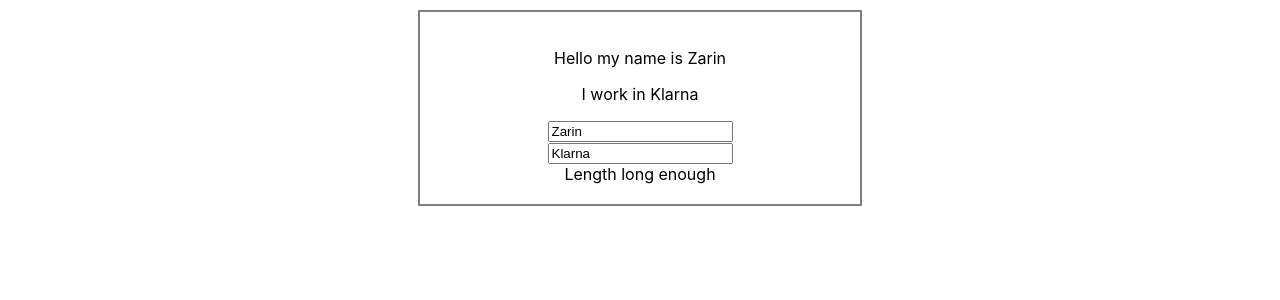
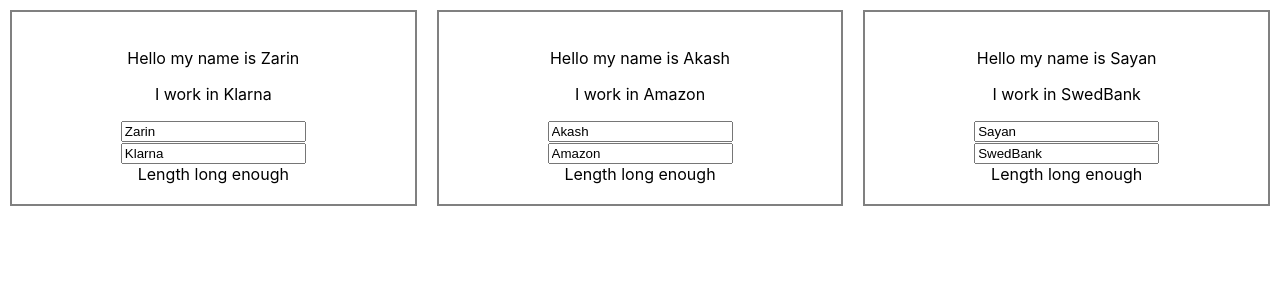
Before and after one commit to akashleo/New_ES6, a React (Create React App) app in the folder proj_one/: page / in a window 1280 px wide. Shown: the top 300 px of the page. Built offline with nearby package versions, Linux system fonts and the light colour scheme.

Commit message:
Fifth commit

```diff
--- a/proj_one/src/App.js
+++ b/proj_one/src/App.js
@@ -1,36 +1,68 @@
-
-import './App.css';
-import UserOutput from './UserOutput/userOutput';
-import React, {Component} from 'react';
+import "./App.css";
+import UserOutput from "./UserOutput/userOutput";
+import React, { Component } from "react";
 
 class App extends Component {
-  state ={
-    "name" : "Zarin",
-    "work": "Klarna"
+  state = {
+    persons: [
+      { id: "123", name: "Zarin", work: "Klarna" },
+      { id: "465", name: "Akash", work: "Amazon" },
+      { id: "789", name: "Sayan", work: "SwedBank" },
+    ],
+    characterList: "",
   };
 
-  stateChangeHandlerOne = (event) => {
-    this.setState({"name": event.target.value })
+  nameChangedHandler = (event, id) => {
+    const personIndex = this.state.persons.findIndex((p) => {
+      return p.id === id;
+    });
+
+    const modifiedPerson = { ...this.state.persons[personIndex] };
+
+    modifiedPerson.name = event.target.value;
+
+    const personsArray = [...this.state.persons];
+    personsArray[personIndex] = modifiedPerson;
+
+    this.setState({ persons: personsArray });
   };
 
-  stateChangeHandlerTwo = (event) => {
-    this.setState({"work": event.target.value })
+  workChangedHandler = (event, id) => {
+    const personIndex = this.state.persons.findIndex((p) => {
+      return p.id === id;
+    });
+
+    const modifiedPerson = { ...this.state.persons[personIndex] };
+
+    modifiedPerson.work = event.target.value;
+
+    const personsArray = [...this.state.persons];
+    personsArray[personIndex] = modifiedPerson;
+
+    this.setState({ persons: personsArray });
   };
 
+  render() {
+    let persons = this.state.persons;
 
- render(){
-  return (
-    <div className="App">
-      <UserOutput name={this.state.name}
-        work={this.state.work}
-        nameChanged={this.stateChangeHandlerOne}
-        workChanged={this.stateChangeHandlerTwo}
-        nameField={this.state.name}
-        workField={this.state.work}
-        stringLength={this.state.name.length}/>
-    </div>
-  )
- };
+    const userOutput = persons.map((person) => {
+      return (
+        <UserOutput
+          name={person.name}
+          work={person.work}
+          nameChanged={(event) => {
+            this.nameChangedHandler(event, person.id);
+          }}
+          workChanged={(event) => {
+            this.workChangedHandler(event, person.id);
+          }}
+          stringLength={person.name.length}
+        />
+      );
+    });
+
+    return <div className="App">{userOutput}</div>;
+  }
 }
 
 export default App;
--- a/proj_one/src/userOutput/userOutput.js
+++ b/proj_one/src/userOutput/userOutput.js
@@ -1,20 +1,20 @@
-import React from 'react';
-import UserInput from '.././UserInput/userInput';
-import Validation from '.././Validation/Validation';
-import '.././User.css';
+import React from "react";
+import UserInput from ".././UserInput/userInput";
+import Validation from ".././Validation/Validation";
+import ".././User.css";
 
 const userOutput = (props) => {
-    return (
-    <div className='User'>
-        <p>Hello my name is {props.name}</p>
-        <p>I work in {props.work}</p>
-        <UserInput changed={props.nameChanged} field={props.nameField}/>
-        <br />
-        <UserInput changed={props.workChanged} field={props.workField}/>
-        <br/>
-        <Validation stringLength={props.stringLength}/>
+  return (
+    <div className="User">
+      <p>Hello my name is {props.name}</p>
+      <p>I work in {props.work}</p>
+      <UserInput changed={props.nameChanged} field={props.name} />
+      <br />
+      <UserInput changed={props.workChanged} field={props.work} />
+      <br />
+      <Validation stringLength={props.stringLength} />
     </div>
-    );
+  );
 };
 
 export default userOutput;
```
Also changed, not shown: proj_one/src/Char/Char.js (added, +15 -0 lines), proj_one/src/Validation/Validation.js (+5 -10 lines), 1 other file (tests, documents, lock files or other folders).
